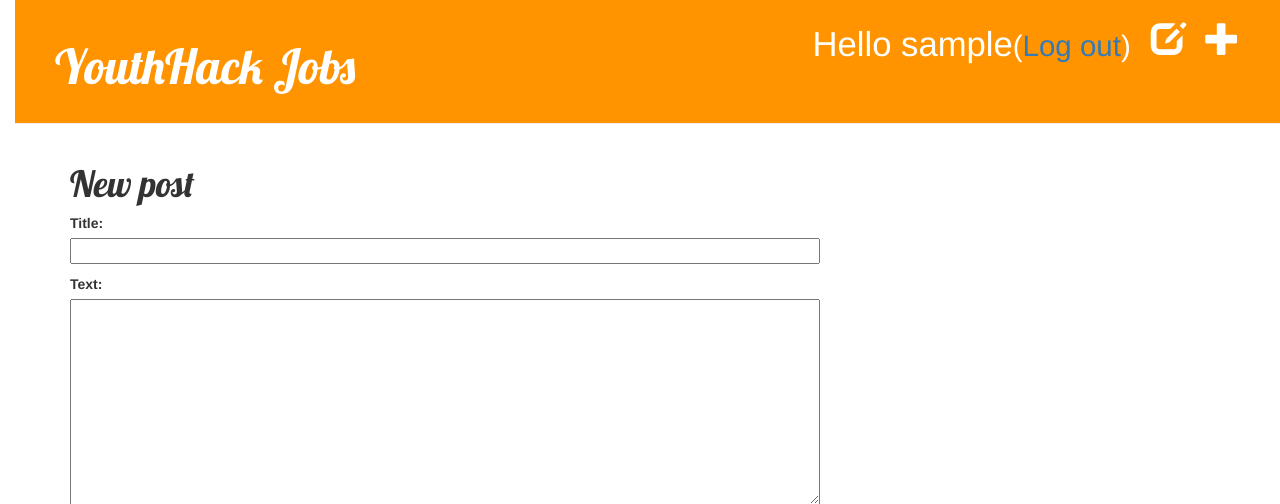
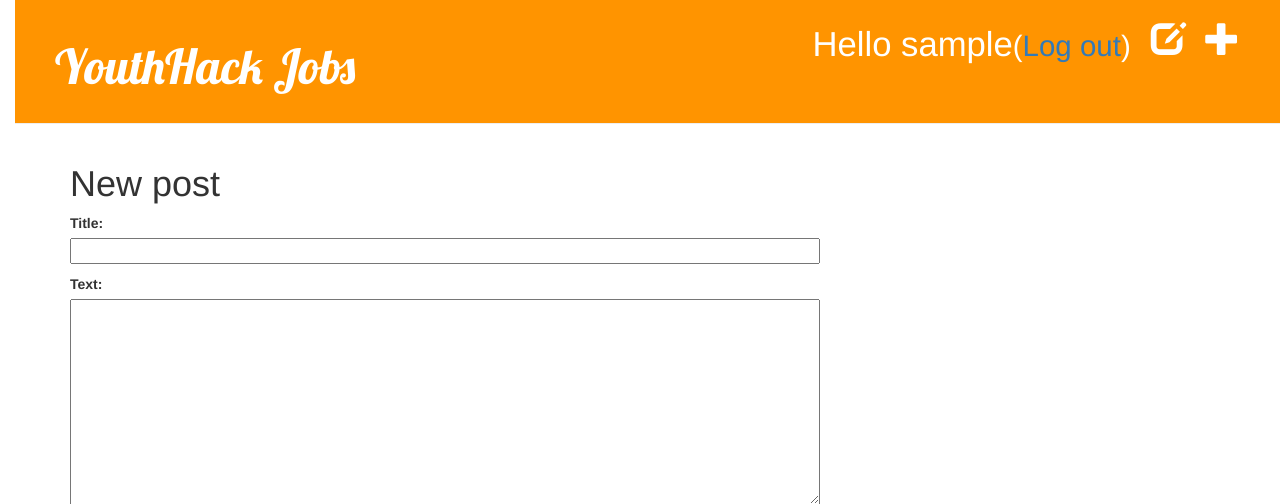
Before and after one commit to davidongchoco/YouthHack-Jobs-App, a Django app: page /post/new/ in a window 1280 px wide. Shown: the top 504 px of the page. Run offline with Django 3.2, Linux system fonts and the light colour scheme; the visitor is signed in with stand-in values (Sample User, id 1); some libraries are stand-ins or nearby versions.

Commit message:
CSS edits

```diff
--- a/blog/static/css/blog.css
+++ b/blog/static/css/blog.css
@@ -23,9 +23,6 @@ h1 a {
     margin-left: 40px;
 }
 
-h1, h2, h3, h4 {
-    font-family: 'Lobster', cursive;
-}
 
 .date {
     color: #828282;
```
